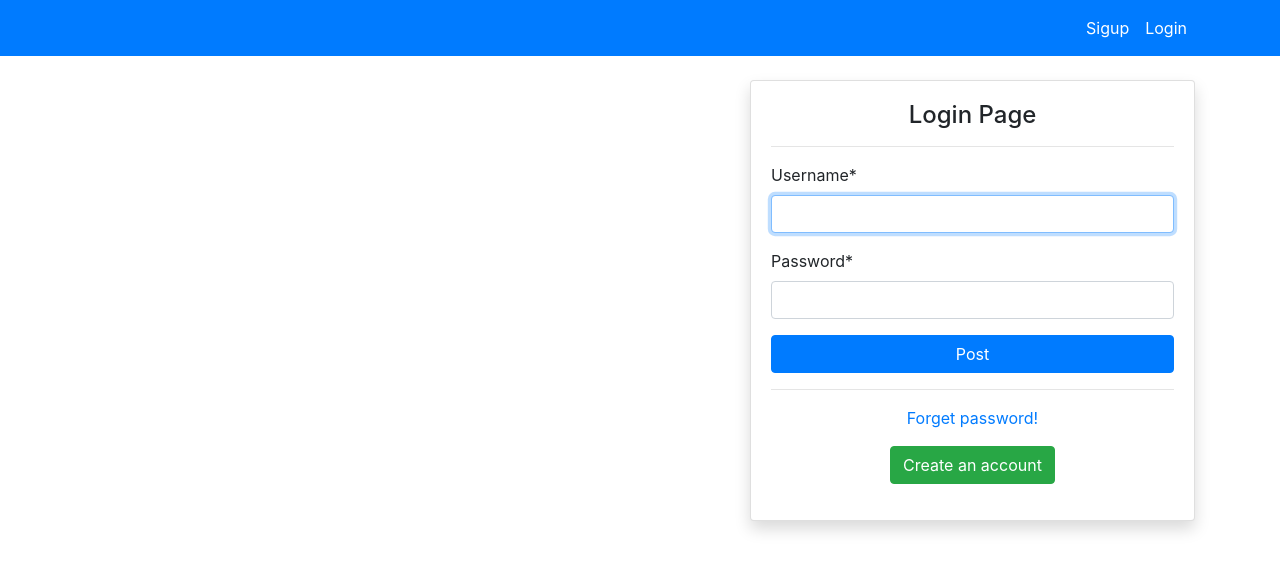
After one commit to SaberHardy/postsubscribers, a Django app: page /login/ in a window 1280 px wide. The commit adds this page. Shown: the top 571 px of the page. Run offline with Django 4.2, Linux system fonts and the light colour scheme; some libraries are stand-ins or nearby versions.

Commit message:
add login & signin & signup & password

```diff
--- a/blog/models.py
+++ b/blog/models.py
@@ -9,7 +9,7 @@ class Post(models.Model):
     date_created = models.DateField(auto_now_add=True)
 
     class Meta:
-        ordering = ['-date_created']
+        ordering = ['date_created']
 
     def __str__(self):
         return self.title
--- a/postscribers/settings.py
+++ b/postscribers/settings.py
@@ -121,3 +121,6 @@ STATIC_URL = 'static/'
 # https://docs.djangoproject.com/en/4.0/ref/settings/#default-auto-field
 
 DEFAULT_AUTO_FIELD = 'django.db.models.BigAutoField'
+
+LOGIN_REDIRECT_URL = 'home'
+# LOGIN_REDIRECT_URL = 'home'
--- a/templates/partials/nav.html
+++ b/templates/partials/nav.html
@@ -1,22 +1,34 @@
 {% block content %}
     <nav class="navbar navbar-expand-lg navbar-light bg-primary fixed-top">
         <div class="container">
-            <a class="navbar-brand text-white" href="#">Navbar</a>
+            {% if request.user.is_authenticated %}
+                <a class="navbar-brand text-white" href="{% url 'home' %}">Post Subscribers</a>
                 <button class="navbar-toggler" type="button" data-bs-toggle="collapse"
                         data-bs-target="#navbarSupportedContent" aria-controls="navbarSupportedContent"
                         aria-expanded="false" aria-label="Toggle navigation">
                     <span class="navbar-toggler-icon"></span>
                 </button>
                 <div class="collapse navbar-collapse" id="navbarSupportedContent">
-                <ul class="navbar-nav me-auto mb-2 mb-lg-0">
-                    <li class="nav-item">
-                        <a class="nav-link active text-white" aria-current="page" href="#">Home</a>
+                    <ul class="navbar-nav ml-auto mb-2 mb-lg-0">
+                        <li class="nav-item active">
+                            <a class="nav-link active text-white" aria-current="page" href="#">Profile</a>
                         </li>
                         <li class="nav-item">
-                        <a class="nav-link text-white" href="#">Link</a>
+                            <a class="nav-link text-white" href="{% url 'logout' %}">Logout</a>
+                        </li>
+                    </ul>
+                    {% else %}
+
+                    <ul class="navbar-nav ml-auto mb-2 mb-lg-0">
+                        <li class="nav-item">
+                            <a class="nav-link text-white" href="{% url 'signup' %}">Sigup</a>
+                        </li>
+                        <li class="nav-item">
+                            <a class="nav-link text-white" href="{% url 'login' %}">Login</a>
                         </li>
                     </ul>
                 </div>
+            {% endif %}
         </div>
     </nav>
 
--- /dev/null
+++ b/templates/users/login.html
@@ -0,0 +1,29 @@
+{% extends 'partials/base.html' %}
+{% load crispy_forms_tags %}
+{% block title %}Login{% endblock %}
+{% block content %}
+    <div class="container">
+        <div class="row mt-5 pt-3">
+            <div class="col-md-5 offset-md-7">
+                <div class="card my-3 shadow">
+                    <div class="card-body">
+                        <h4 class="text-center">Login Page</h4>
+                        <hr>
+                        <form method="POST">
+                            {% csrf_token %}
+                            {{ form|crispy }}
+                            <input class="btn btn-primary btn-block" type="submit" value="Post">
+                        </form>
+                        <hr>
+                        <div class="text-center my-3">
+                            <a href="#">Forget password!</a>
+                        </div>
+                        <div class="text-center my-3">
+                            <a class="btn btn-success" href="{% url 'signup' %}">Create an account</a>
+                        </div>
+                    </div>
+                </div>
+            </div>
+        </div>
+    </div>
+{% endblock %}
--- a/users/urls.py
+++ b/users/urls.py
@@ -1,6 +1,9 @@
 from django.contrib import admin
 from django.urls import path, include
 from . import views
+from django.contrib.auth import views as auth_view
 urlpatterns = [
-    path('sigup/', views.signup, name='signup')
+    path('sigup/', views.signup, name='signup'),
+    path('login/', auth_view.LoginView.as_view(template_name='users/login.html'), name='login'),
+    path('logout/', auth_view.LogoutView.as_view(template_name='users/logout.html'), name='logout'),
 ]
```
Also changed, not shown: templates/users/logout.html (added, +21 -0 lines), users/forms.py (+7 -0 lines). Lines whose indentation alone changed are shown as unchanged.
